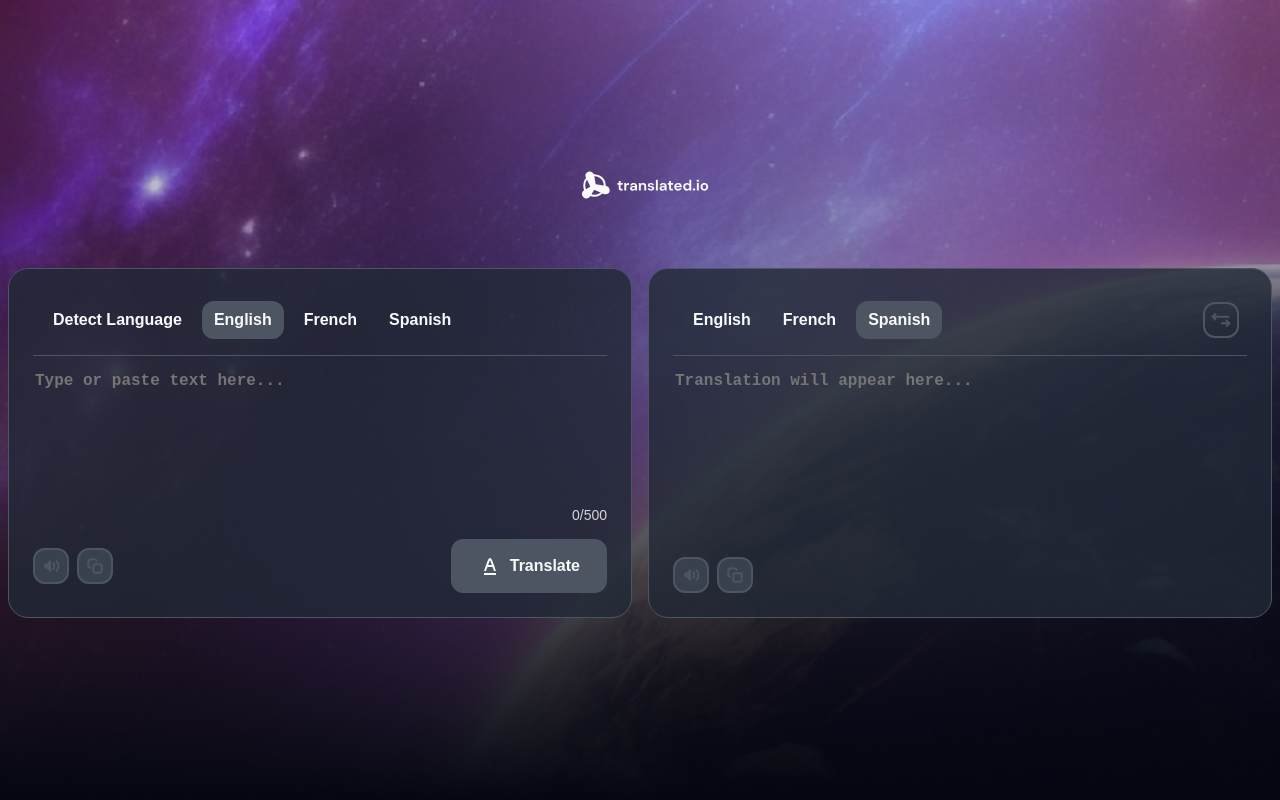
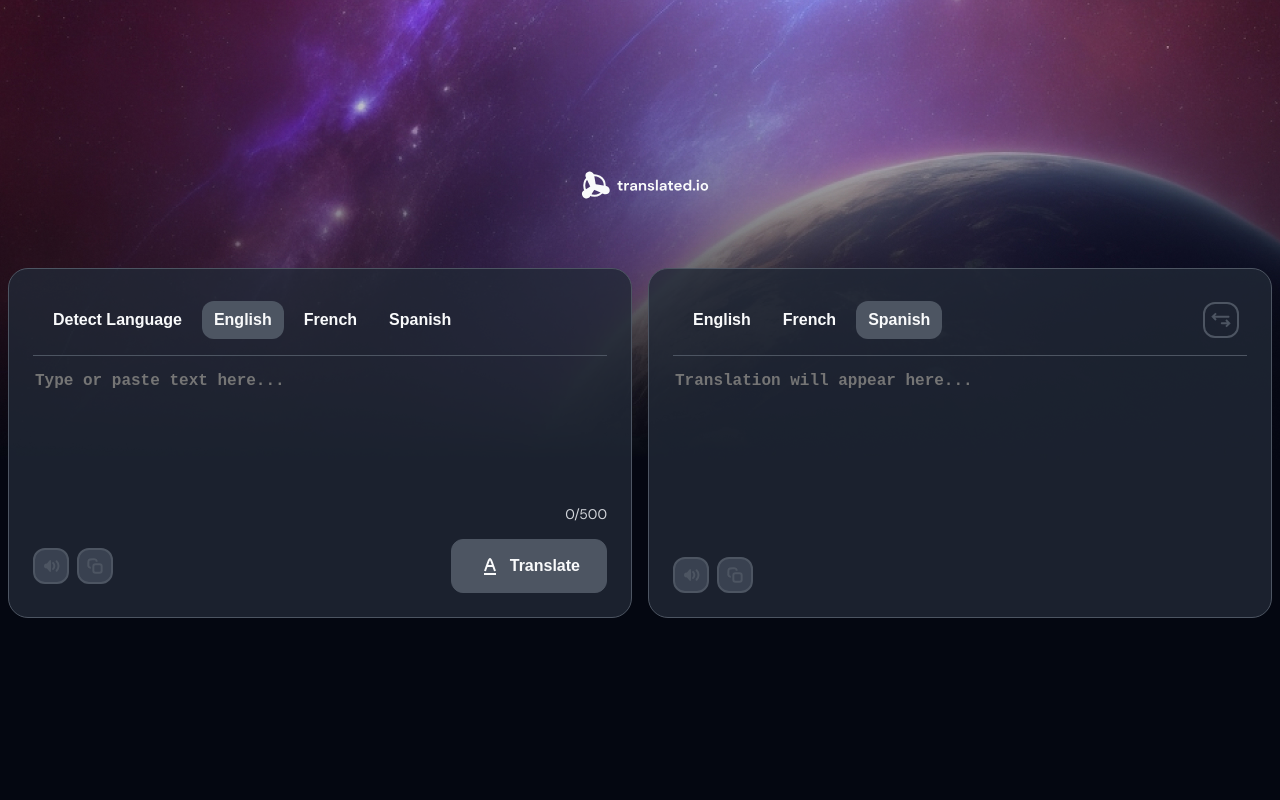
Before and after one commit to thiago-thomas/translate-app, a React (Vite) app: page / in a window 1280 px wide. Built offline with nearby package versions, Linux system fonts and the light colour scheme.

Commit message:
style: small styles changes

```diff
--- a/src/App.css
+++ b/src/App.css
@@ -1,3 +1,5 @@
+@import url('https://fonts.googleapis.com/css2?family=DM+Sans:ital,opsz,wght@0,9..40,100..1000;1,9..40,100..1000&display=swap');
+
 #root {
   --gray-default: #4D5562;
   --white-default: #F9FAFB;
@@ -11,20 +13,25 @@
 }
 
 body {
-  font-family: Arial, Helvetica, sans-serif;
+  font-family: "DM Sans", sans-serif;
+  font-optical-sizing: auto;
+
   margin: 0;
   padding: 0;
-  min-height: 100vh;
+
   background-image: url("./assets/hero_img-sm.jpg");
   background-repeat: no-repeat;
-  background-size: cover;
-  background-position: center bottom;
+  background-color: #040711;
+  background-size: contain;
+  background-position: top;
+
 }
 
 main {
   display: flex;
   flex-direction: column;
   justify-content: center;
+
   min-height: 100vh;
 }
 
```
